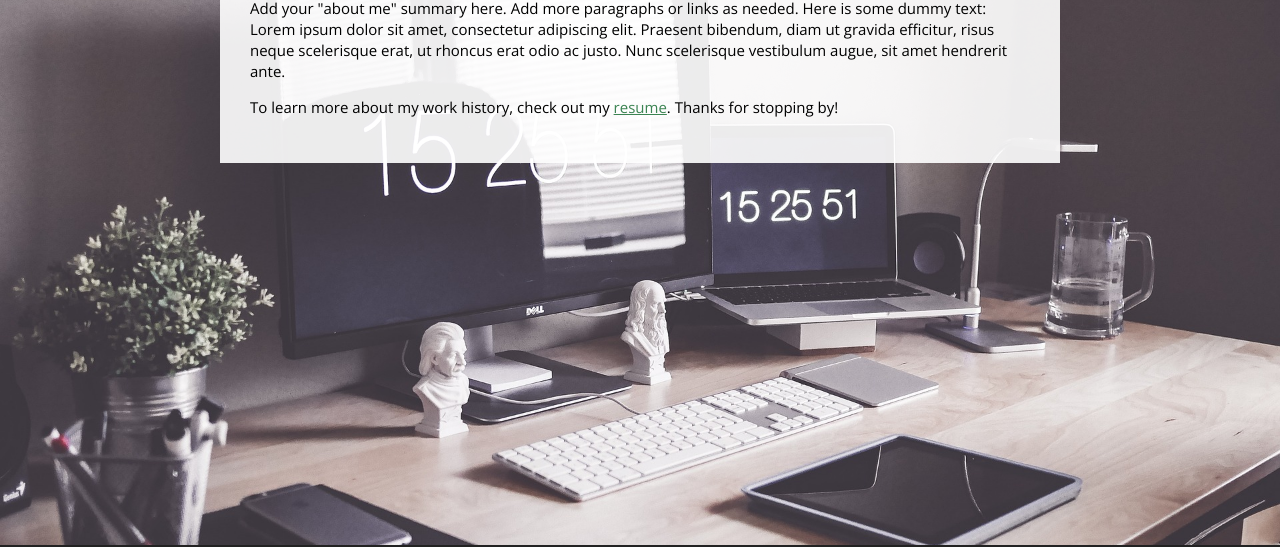
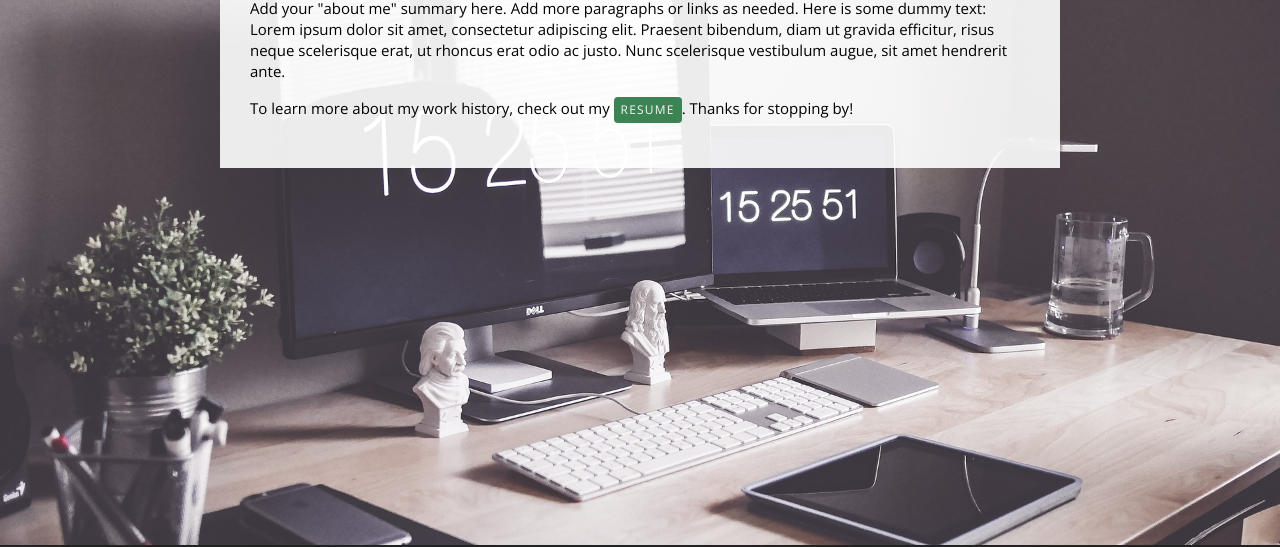
Before and after one commit to dmwellsSDBD/dwPortfolio, a plain HTML site: page index.html in a window 1280 px wide. Shown: the part 187-734 px from the top of the page. Drawn offline with nearby package versions, Linux system fonts and the light colour scheme.

Commit message:
update to index

```diff
--- a/index.html
+++ b/index.html
@@ -25,7 +25,7 @@
         <main>
           <!-- Start content edits below this line. -->
           <p>Add your "about me" summary here. Add more paragraphs or links as needed. Here is some dummy text: Lorem ipsum dolor sit amet, consectetur adipiscing elit. Praesent bibendum, diam ut gravida efficitur, risus neque scelerisque erat, ut rhoncus erat odio ac justo. Nunc scelerisque vestibulum augue, sit amet hendrerit ante.</p>
-          <p>To learn more about my work history, check out my <a href="resume.html"> resume</a>. Thanks for stopping by!</p>
+          <p>To learn more about my work history, check out my <a href="resume.html" class="btn"> resume</a>. Thanks for stopping by!</p>
 
           <!-- End content edits here. -->
         </main>
```
